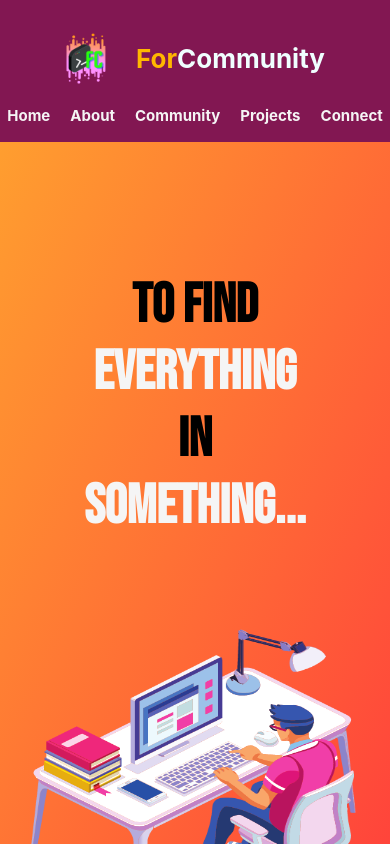
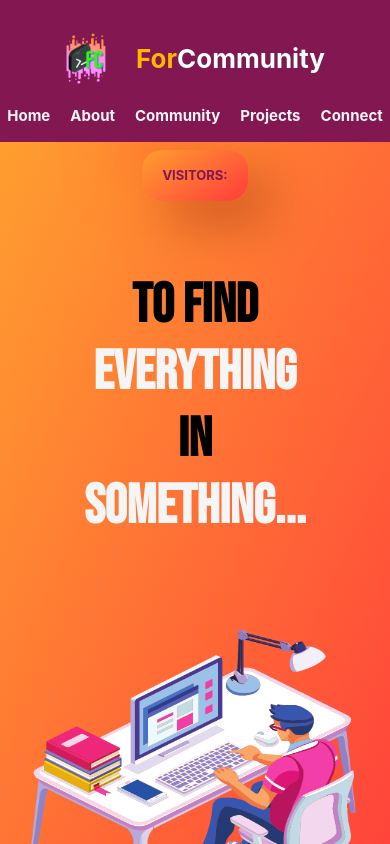
Before and after one commit to For-Community/forCommunity-official-website, a React (Create React App) app: page / in a window 390 px wide. Shown: the top 844 px of the page. Built offline with nearby package versions, Linux system fonts and the light colour scheme; no server answers.

Commit message:
Added Live website visitor counter

```diff
--- a/src/App.css
+++ b/src/App.css
@@ -73,6 +73,31 @@ body {
 /* NAVBAR CSS END */
 
 /* BODY CSS START */
+.counter{
+  position: absolute;
+  top: 100px;
+  color: #821752;
+  font-size: 15px;
+  font-weight: 900;
+  text-transform: uppercase;
+  padding: 0px 25px ;
+  border: none;
+  border-radius: 20px;
+background: linear-gradient(
+    145deg,
+    rgb(255, 158, 47),
+    rgb(255, 60, 60));
+box-shadow:  25px 25px 51px #d15c23,
+             -25px -25px 51px #ff7c2f;
+}
+
+.counter:hover{
+  border-radius: 20px;
+background: #F66C29;
+box-shadow: inset 25px 25px 51px #d15c23,
+            inset -25px -25px 51px #ff7c2f;
+}
+
 .hero {
   display: flex;
   flex-direction: row;
@@ -527,6 +552,13 @@ body {
 /* MEDIA QUERIES */
 
 @media (max-width: 991px) {
+  .counter{
+  position: absolute;
+  top: 150px;
+  padding: 0px 20px;
+  font-size: 13px;
+  }
+
   .team-section .team-items .team-item {
     flex-basis: calc(50% - 30px);
     max-width: calc(50% - 30px);
--- a/src/components/Home.js
+++ b/src/components/Home.js
@@ -1,9 +1,25 @@
-import React from "react";
+import {React, useState, useEffect} from "react";
 import HeroImg from "../assets/home.png";
 
 const HeroSection = () => {
+  const [count, setCount] = useState()
+
+  useEffect(() => {
+    async function fetchCount() {
+      let response = await fetch(
+        "https://api.countapi.xyz/update/fcommunity.com/fcommunity?amount=1"
+      );
+      response = await response.json();
+      setCount(response.value)
+    }
+    fetchCount();
+  },[])
+
   return (
     <div className="hero" id="home">
+      <div class="counter">
+        <h4>Visitors: {count }</h4>
+      </div>
       <div class="hero-flex hero-text">
         <h4>
           To find <span>everything</span> in <span>something...</span>
```
